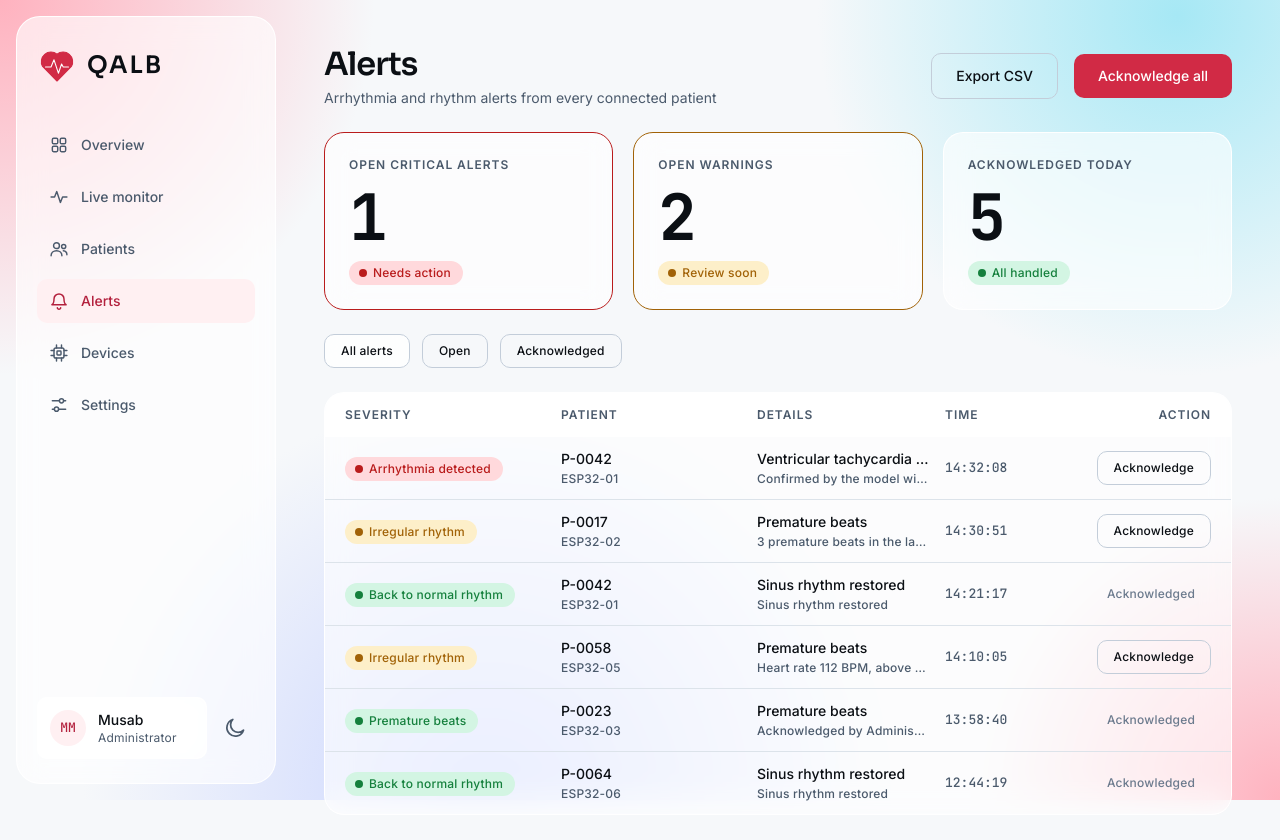
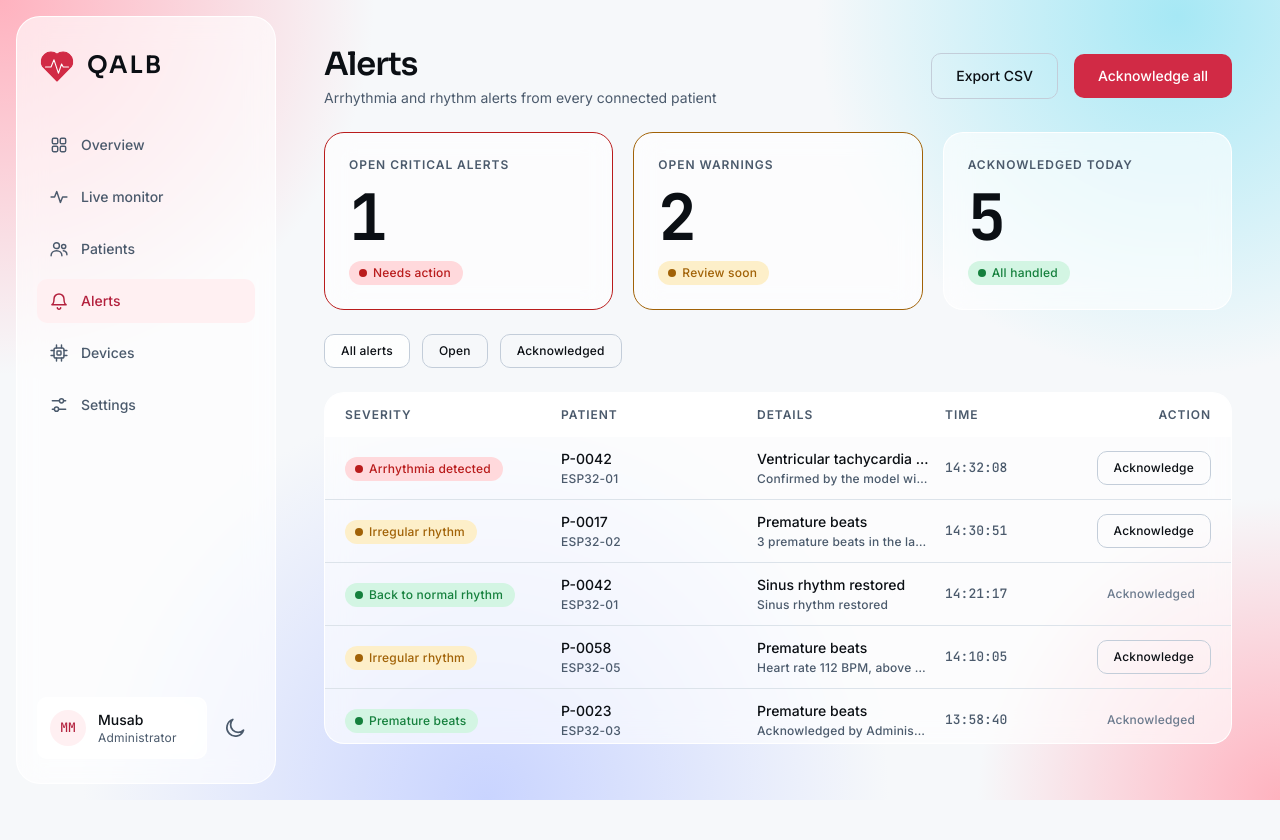
Before and after one commit to M-Musab-A-23/qalb, a Next.js app in the folder frontend/: page /alerts in a window 1280 px wide. Shown: the top 840 px of the page. After the commit the page ends 800 px from the top, so only its background shows below. Built offline with nearby package versions, Linux system fonts and the light colour scheme.

Commit message:
feat(frontend): fix the shell to the viewport and scroll only the main column

```diff
--- a/frontend/src/components/shell/AppShell.tsx
+++ b/frontend/src/components/shell/AppShell.tsx
@@ -5,11 +5,11 @@ import { Sidebar } from "./Sidebar";
 
 export function AppShell({ children }: { children: ReactNode }) {
   return (
-    <div className="flex min-h-dvh flex-col items-stretch gap-4 p-4 lg:flex-row lg:items-start">
+    <div className="flex min-h-dvh flex-col items-stretch gap-4 p-4 lg:h-dvh lg:min-h-0 lg:flex-row lg:overflow-hidden">
       <MeshBackground />
       <MobileNav />
       <Sidebar />
-      <main className="flex min-w-0 flex-1 flex-col gap-6 px-2 pt-2 pb-10 sm:px-4 lg:px-8 lg:pt-7">
+      <main className="app-main flex min-w-0 flex-1 flex-col gap-6 px-2 pt-2 pb-10 sm:px-4 lg:h-full lg:overflow-y-auto lg:px-8 lg:pt-7">
         {children}
       </main>
     </div>
```
